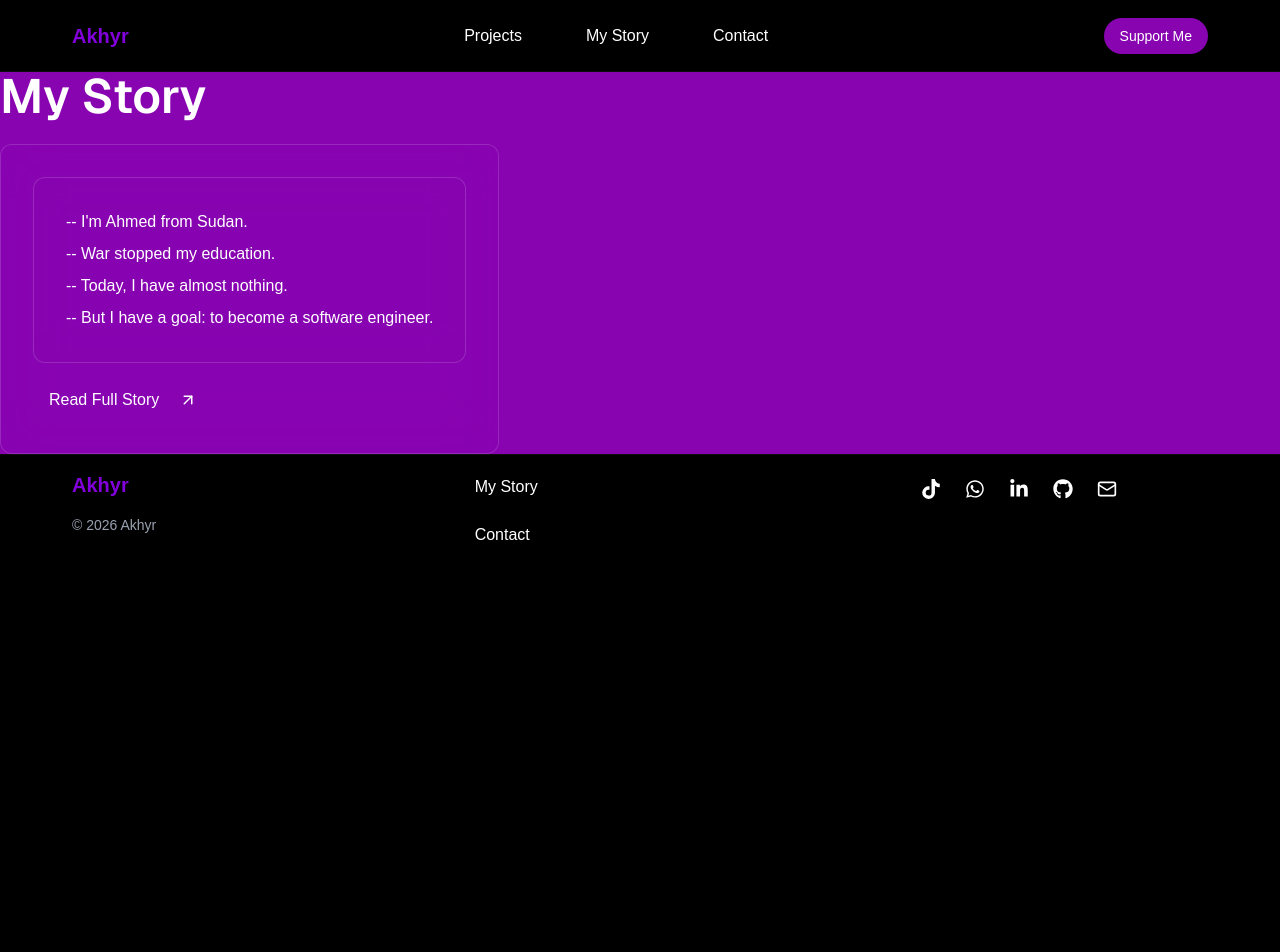
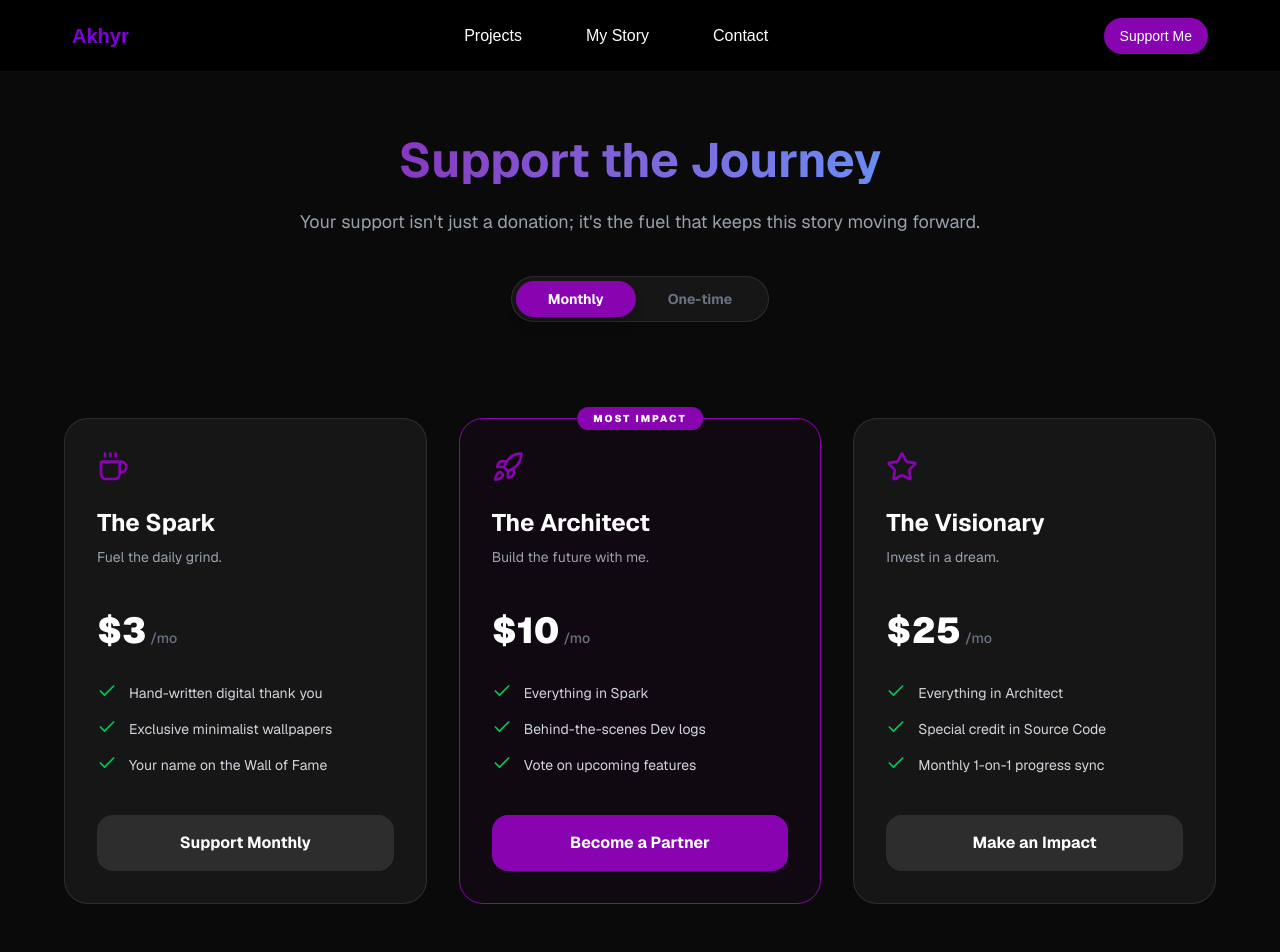
Before and after one commit to OCT-Ahmed/AKhyr, a Next.js app in the folder akhyr/: page /subscriptions in a window 1280 px wide. Shown: the top 952 px of the page. Before the commit the page ends 800 px from the top, so only its background shows below. Built offline with nearby package versions, Linux system fonts and the light colour scheme; a web font is replaced by a local one.

Commit message:
feat: create subscriptionsPage and subscriptions cards with thier container

```diff
--- a/akhyr/app/layout.tsx
+++ b/akhyr/app/layout.tsx
@@ -60,7 +60,11 @@ export default function RootLayout({
             </ul>
         </nav>
 
-         <button className="text-white text-sm bg-primary px-4 py-2 rounded-full hover:bg-primary/70 transition-all duration-all cursor-pointer" id="cta-button">Support Me</button>
+          <Link href="/subscriptions">
+            <button className="text-white text-sm bg-primary px-4 py-2 rounded-full hover:bg-primary/70 transition-all duration-all cursor-pointer" id="cta-button">
+              Support Me
+            </button>
+          </Link>
         </header>
 
         <section className="mt-18">
--- a/akhyr/app/subscriptions/page.tsx
+++ b/akhyr/app/subscriptions/page.tsx
@@ -1,35 +1,162 @@
-import { ArrowUpRightIcon } from "lucide-react"
+'use client'
+import { useState } from 'react';
+import { ArrowUpRightIcon, Coffee, Rocket, Star } from "lucide-react"
 import Link from "next/link"
+import { Check, Zap, Heart } from 'lucide-react';
 
-const Subscriptions = () => {
-    return (
-        <div id="subscriptions" className="bg-primary">
-            <div className="flex flex-col w-full">
-                <h2 className="font-sans text-5xl font-semibold mb-6">
-                    My Story
-                </h2>
+const pricingData = {
+  monthly: [
+    {
+      title: "The Spark",
+      price: "$3",
+      tagline: "Fuel the daily grind.",
+      features: ["Hand-written digital thank you", "Exclusive minimalist wallpapers", "Your name on the Wall of Fame"],
+      buttonText: "Support Monthly",
+      isPopular: false
+    },
+    {
+      title: "The Architect",
+      price: "$10",
+      tagline: "Build the future with me.",
+      features: ["Everything in Spark", "Behind-the-scenes Dev logs", "Vote on upcoming features"],
+      buttonText: "Become a Partner",
+      isPopular: true
+    },
+    {
+      title: "The Visionary",
+      price: "$25",
+      tagline: "Invest in a dream.",
+      features: ["Everything in Architect", "Special credit in Source Code", "Monthly 1-on-1 progress sync"],
+      buttonText: "Make an Impact",
+      isPopular: false
+    }
+  ],
+  once: [
+    {
+      title: "Quick Coffee",
+      price: "$5",
+      tagline: "A small boost for a big day.",
+      features: ["Instant gratitude", "Name on the Wall of Fame", "Supporter recognition"],
+      buttonText: "Buy a Coffee",
+      isPopular: false
+    },
+    {
+      title: "Hardware Fund",
+      price: "$50",
+      tagline: "Help me upgrade my gear.",
+      features: ["Everything in Quick Coffee", "Personalized video shout-out", "Early access to new apps"],
+      buttonText: "Support the Tech",
+      isPopular: true
+    },
+    {
+      title: "The Leap",
+      price: "$100",
+      tagline: "Creating a massive shift.",
+      features: ["Lifetime credit on my site", "Exclusive 'Founding Member' role", "Influence on project roadmaps"],
+      buttonText: "Back the Vision",
+      isPopular: false
+    }
+  ]
+};
 
-                <div className="flex flex-col gap-4 text-md bg-primary/5 backdrop-blur-xl w-fit p-8 border border-white/15 rounded-xl">
-                    <ul className="flex flex-col gap-2 text-md bg-primary/5 backdrop-blur-xl w-fit p-8 border border-white/15 rounded-xl">
-                    <li>-- I'm Ahmed from Sudan.</li>
-                    <li>-- War stopped my education.</li>
-                    <li>-- Today, I have almost nothing.</li>
-                    <li>-- But I have a goal: to become a software engineer.</li>
-                    </ul>
-                    {/*  */}
-                    <Link className="flex items-center justify-start gap-4 w-fit py-2 px-4 hover:bg-primary text-white rounded-xl hover:bg-primary/75 transition-all duration-300 cursor-pointer" href="/story">
-                    <button className="" id="cta-button">
-                        Read Full Story
-                    </button>
-                    <div className="p-1 bg-primary rounded-full">
-                        <ArrowUpRightIcon size="18" className="" />
-                    </div>
+const SubscriptionsPage = () => {
+  // الحالة المسؤولة عن التبديل بين الشهري والدفع لمرة واحدة
+  const [isMonthly, setIsMonthly] = useState(true);
 
-                    </Link>
-                </div>
+  return (
+    <div className="w-full py-16 px-4 bg-[#0a0a0a] text-white font-sans">
+      {/* Header Section */}
+      <div className="text-center max-w-3xl mx-auto mb-16">
+        <h2 className="text-3xl md:text-5xl font-bold mb-6 bg-clip-text text-transparent bg-gradient-to-r from-primary to-blue-400">
+          Support the Journey
+        </h2>
+        <p className="text-gray-400 text-base md:text-lg mb-10">
+          Your support isn't just a donation; it's the fuel that keeps this story moving forward.
+        </p>
+
+        {/* Custom Toggle Switch */}
+        <div className="inline-flex p-1 bg-white/5 rounded-full border border-white/10 mb-8 transition-all">
+          <button
+            onClick={() => setIsMonthly(true)}
+            className={`px-8 py-2 rounded-full text-sm font-bold transition-all duration-300 ${isMonthly ? "bg-primary text-white shadow-lg" : "text-gray-500 hover:text-white"}`}
+          >
+            Monthly
+          </button>
+          <button
+            onClick={() => setIsMonthly(false)}
+            className={`px-8 py-2 rounded-full text-sm font-bold transition-all duration-300 ${!isMonthly ? "bg-primary text-white shadow-lg" : "text-gray-500 hover:text-white"}`}
+          >
+            One-time
+          </button>
+        </div>
+      </div>
+
+      {/* Cards Grid */}
+      <div className="grid grid-cols-1 md:grid-cols-3 gap-8 max-w-6xl mx-auto">
+        {(isMonthly ? pricingData.monthly : pricingData.once).map((tier, idx) => (
+          <div
+            key={idx}
+            className={`relative flex flex-col p-8 rounded-3xl border transition-all duration-500 hover:translate-y-[-5px] ${tier.isPopular ? "border-primary bg-primary/5" : "border-white/10 bg-white/5"}`}
+          >
+            {tier.isPopular && (
+              <div className="absolute -top-3 left-1/2 -translate-x-1/2 bg-primary text-white text-[10px] font-black uppercase tracking-[2px] py-1 px-4 rounded-full">
+                Most Impact
+              </div>
+            )}
+            <div className="mb-6 text-primary">
+              {idx === 0 && <Coffee className="w-8 h-8" />}
+              {idx === 1 && <Rocket className="w-8 h-8" />}
+              {idx === 2 && <Star className="w-8 h-8" />}
             </div>
+
+            <h3 className="text-2xl font-bold text-white mb-2">{tier.title}</h3>
+            <p className="text-gray-400 text-sm mb-6 min-h-[40px]">{tier.tagline}</p>
+
+            <div className="flex items-baseline gap-1 mb-8">
+              <span className="text-4xl font-black text-white">{tier.price}</span>
+              {isMonthly && <span className="text-gray-500 text-sm font-medium">/mo</span>}
+            </div>
+
+            <ul className="space-y-4 mb-10 flex-grow">
+              {tier.features.map((feature, fIdx) => (
+                <li key={fIdx} className="flex items-start gap-3 text-sm text-gray-300">
+                  <Check className="w-5 h-5 text-green-500 flex-shrink-0 mt-[-2px]" />
+                  <span>{feature}</span>
+                </li>
+              ))}
+            </ul>
+
+            <button className={`w-full py-4 rounded-2xl font-bold transition-all active:scale-95 ${tier.isPopular ? "bg-primary text-white hover:opacity-90 shadow-[0_10px_20px_-10px_rgba(var(--color-primary),0.5)]" : "bg-white/10 text-white hover:bg-white/20"}`}>
+              {tier.buttonText}
+            </button>
+          </div>
+        ))}
+      </div>
+
+      {/* Goal Tracker */}
+      <div className="max-w-xl mx-auto mt-20 p-8 rounded-[32px] border border-white/10 bg-gradient-to-b from-white/5 to-transparent">
+        <div className="flex justify-between items-end mb-4">
+          <div>
+            <h4 className="text-sm font-bold uppercase tracking-widest text-primary mb-1">Current Goal</h4>
+            <p className="text-white text-lg font-bold">Pro Workstation Upgrade</p>
+          </div>
+          <span className="text-2xl font-black text-primary">15%</span>
         </div>
-    )
-}
+        <div className="w-full h-3 bg-white/5 rounded-full overflow-hidden">
+          <div className="h-full bg-primary rounded-full shadow-[0_0_20px_rgba(var(--color-primary),0.6)] w-[15%]" />
+        </div>
+        <p className="text-center text-gray-500 text-sm mt-6 leading-relaxed">
+          Helping Ahmed transition from a 4GB RAM setup to a professional engine for Motion Design & Software Architecture.
+        </p>
+      </div>
 
-export default Subscriptions;
+      <div className="mt-16 text-center">
+        <p className="text-gray-600 text-sm flex items-center justify-center gap-2">
+          Made with <Heart className="w-4 h-4 text-primary fill-primary" /> by Akhyr
+        </p>
+      </div>
+    </div>
+  );
+};
+
+export default SubscriptionsPage;
```
